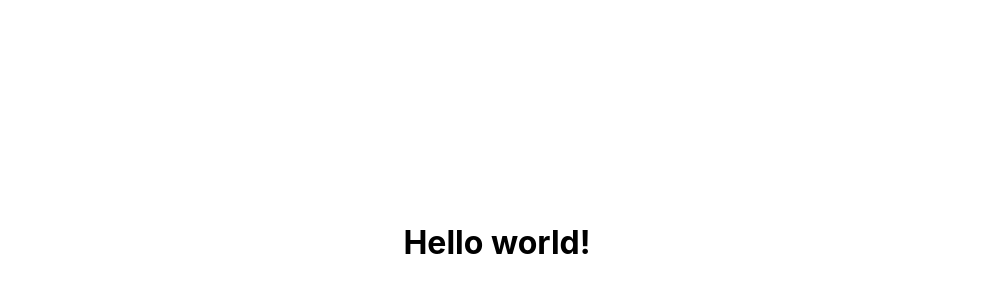
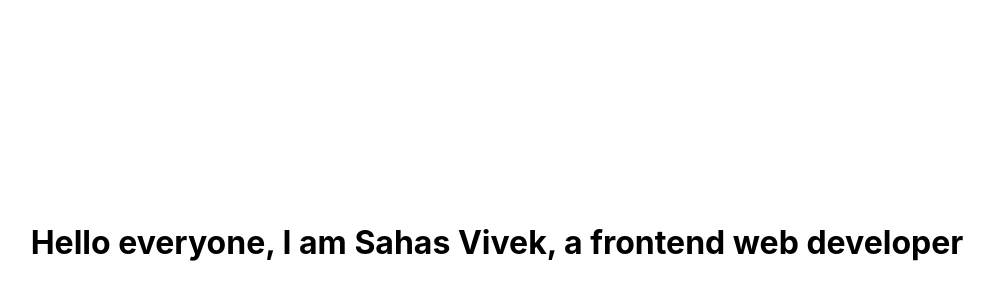
Before and after one commit to sahas-01/NextJS-starter, a Next.js app: page / in a window 1280 px wide. Shown: the part 158-458 px from the top of the page, without its empty margins (143-1137 px from the left). Built offline with nearby package versions, Linux system fonts and the light colour scheme.

Commit message:
first next app

```diff
--- a/pages/index.js
+++ b/pages/index.js
@@ -64,7 +64,7 @@ export default function Home() {
           </span>
         </a>
       </footer> */}
-      <h1>Hello world!</h1>
+      <h1>Hello everyone, I am Sahas Vivek, a frontend web developer</h1>
     </div>
   )
 }
```
